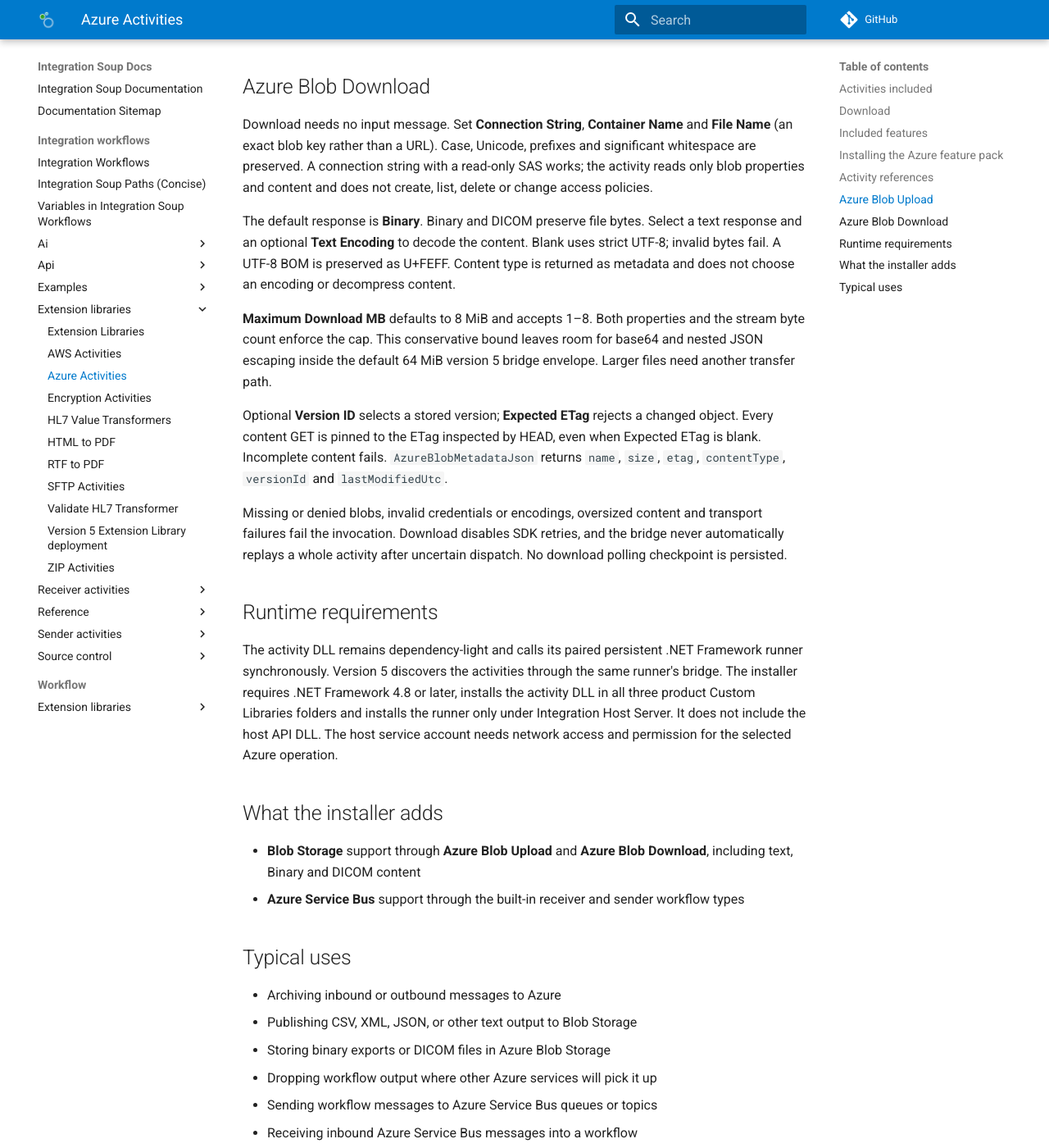
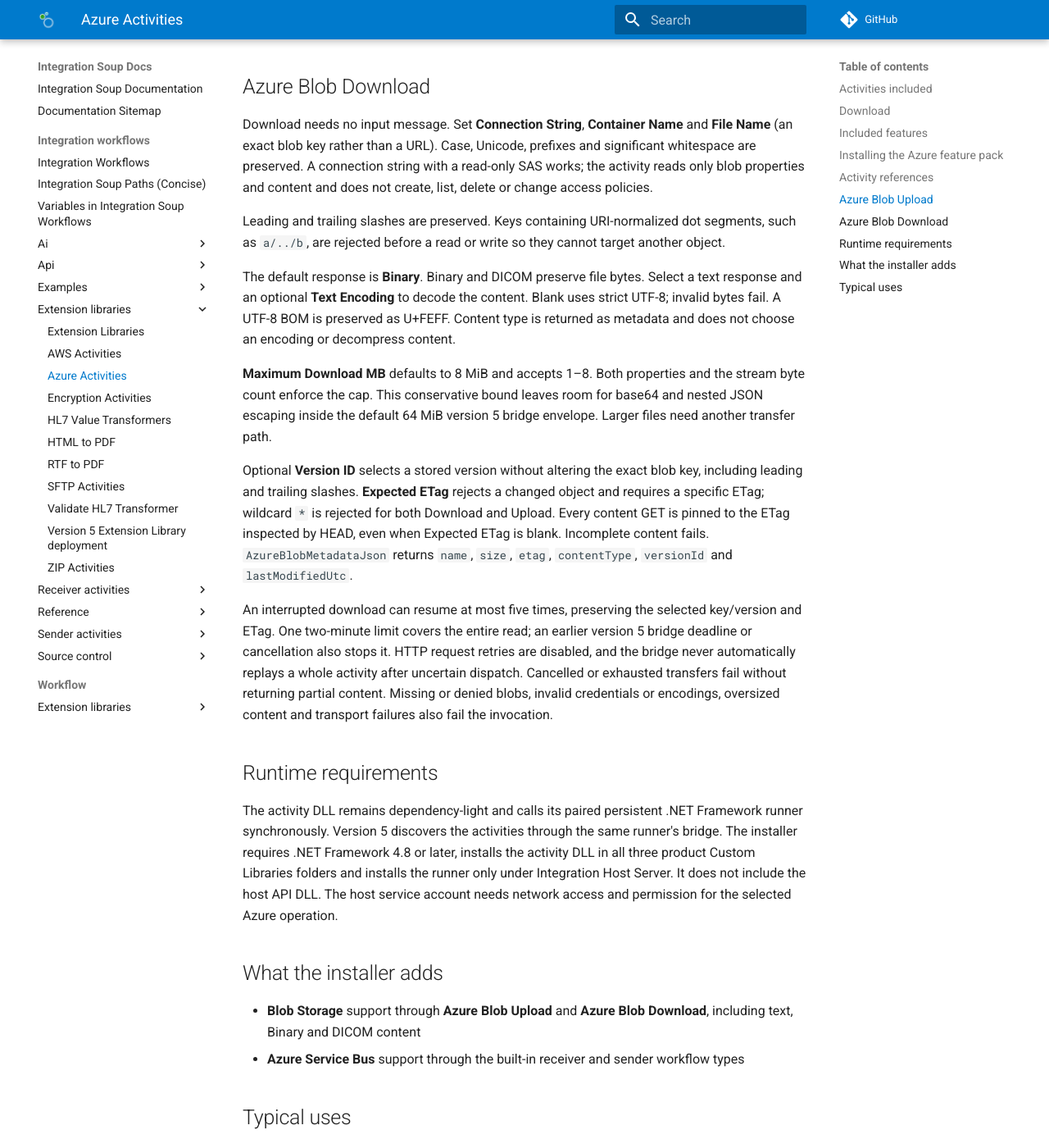
Before and after one commit to IntegrationSoup/Documentation, an MkDocs documentation site: the page built from docs/integration-workflows/extension-libraries/azure-activities.md, in a window 1280 px wide and 1400 px high, scrolled down 2114 px. Shown: the whole window at 82% size. Built offline with MkDocs 1.6.1 and Material for MkDocs 9.7.7, drawn with Linux system fonts in a browser that asks for light colours; comment, search, counter and statistics services are not loaded.

Commit message:
Document exact versioned keys and download cancellation budget

```diff
--- a/docs/integration-workflows/extension-libraries/azure-activities.md
+++ b/docs/integration-workflows/extension-libraries/azure-activities.md
@@ -56,13 +56,15 @@ Upload SDK retries are disabled. A lost response can leave an unknown outcome; i
 
 Download needs no input message. Set **Connection String**, **Container Name** and **File Name** (an exact blob key rather than a URL). Case, Unicode, prefixes and significant whitespace are preserved. A connection string with a read-only SAS works; the activity reads only blob properties and content and does not create, list, delete or change access policies.
 
+Leading and trailing slashes are preserved. Keys containing URI-normalized dot segments, such as `a/../b`, are rejected before a read or write so they cannot target another object.
+
 The default response is **Binary**. Binary and DICOM preserve file bytes. Select a text response and an optional **Text Encoding** to decode the content. Blank uses strict UTF-8; invalid bytes fail. A UTF-8 BOM is preserved as U+FEFF. Content type is returned as metadata and does not choose an encoding or decompress content.
 
 **Maximum Download MB** defaults to 8 MiB and accepts 1–8. Both properties and the stream byte count enforce the cap. This conservative bound leaves room for base64 and nested JSON escaping inside the default 64 MiB version 5 bridge envelope. Larger files need another transfer path.
 
-Optional **Version ID** selects a stored version; **Expected ETag** rejects a changed object. Every content GET is pinned to the ETag inspected by HEAD, even when Expected ETag is blank. Incomplete content fails. `AzureBlobMetadataJson` returns `name`, `size`, `etag`, `contentType`, `versionId` and `lastModifiedUtc`.
+Optional **Version ID** selects a stored version without altering the exact blob key, including leading and trailing slashes. **Expected ETag** rejects a changed object and requires a specific ETag; wildcard `*` is rejected for both Download and Upload. Every content GET is pinned to the ETag inspected by HEAD, even when Expected ETag is blank. Incomplete content fails. `AzureBlobMetadataJson` returns `name`, `size`, `etag`, `contentType`, `versionId` and `lastModifiedUtc`.
 
-Missing or denied blobs, invalid credentials or encodings, oversized content and transport failures fail the invocation. Download disables SDK retries, and the bridge never automatically replays a whole activity after uncertain dispatch. No download polling checkpoint is persisted.
+An interrupted download can resume at most five times, preserving the selected key/version and ETag. One two-minute limit covers the entire read; an earlier version 5 bridge deadline or cancellation also stops it. HTTP request retries are disabled, and the bridge never automatically replays a whole activity after uncertain dispatch. Cancelled or exhausted transfers fail without returning partial content. Missing or denied blobs, invalid credentials or encodings, oversized content and transport failures also fail the invocation.
 
 ## Runtime requirements
 
```
